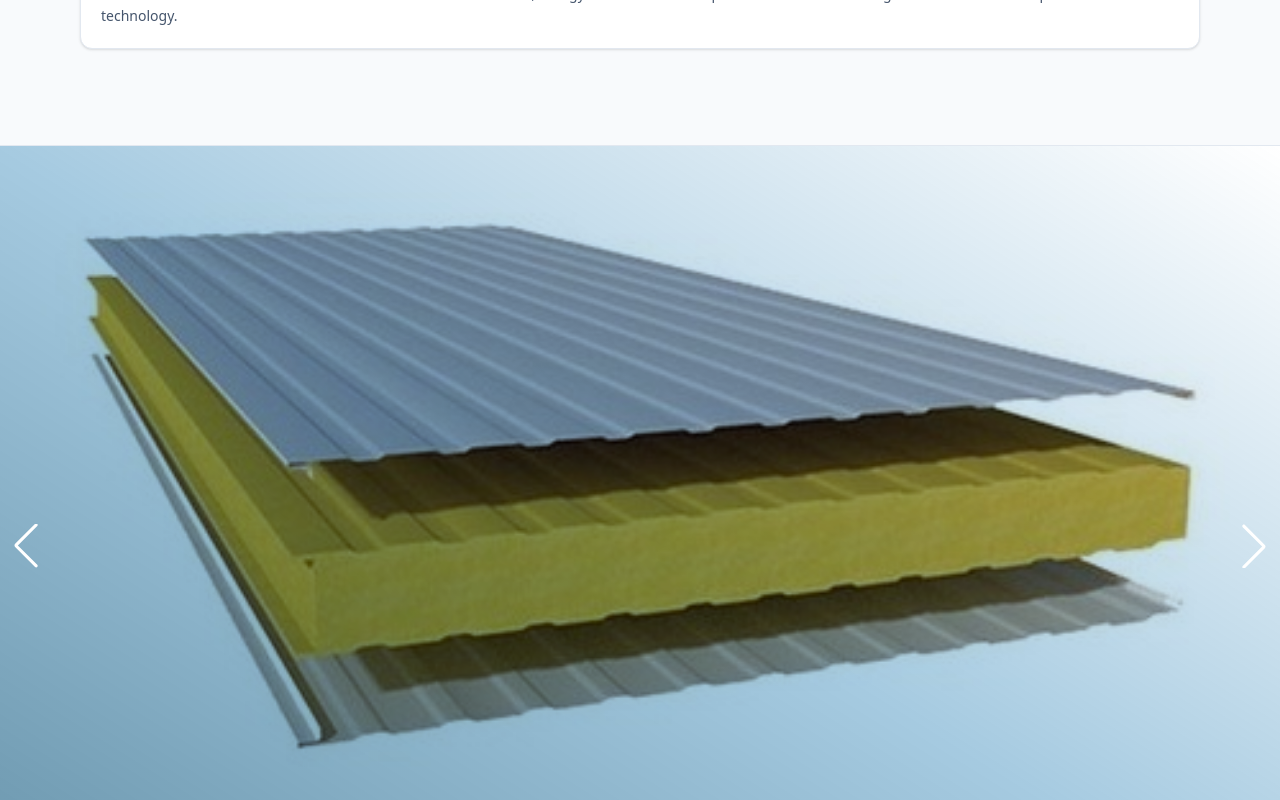
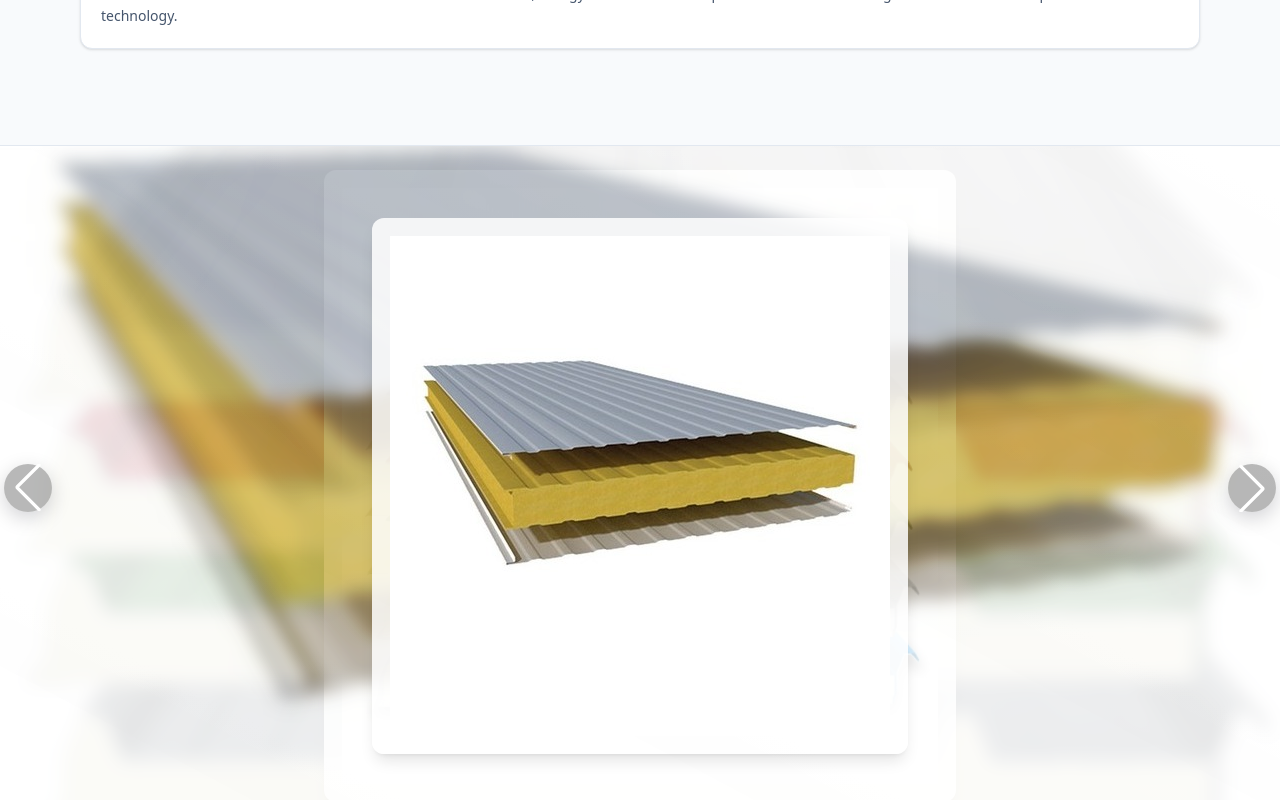
Before and after one commit to sarthaksarvaiya/skybee, a React (Vite) app: page / in a window 1280 px wide. Shown: the part 1940-2740 px from the top of the page. Built offline with nearby package versions, Linux system fonts and the light colour scheme.

Commit message:
Fix: make slider images full width and height on mobile using object-cover

```diff
--- a/src/components/Hero.jsx
+++ b/src/components/Hero.jsx
@@ -53,8 +53,8 @@ export default function Hero() {
     <section id="hero" className="relative">
       {/* Top full-viewport image slider — height = viewport minus navbar */}
       <div
-        className="w-full overflow-hidden"
-        style={{ height: `calc(100vh - ${NAV_HEIGHT}px)` }}
+        className="w-full overflow-hidden h-auto md:h-[calc(100vh-var(--nav-height))]"
+        style={{ "--nav-height": `${NAV_HEIGHT}px` }}
       >
         <Swiper
           modules={[Autoplay, EffectFade]}
@@ -71,10 +71,9 @@ export default function Hero() {
                   src={src}
                   alt={`hero-${idx}`}
                   loading="lazy"
-                  onLoad={() => setImageLoaded(true)}
-                  className="h-full w-full object-cover"
+                  className="h-full w-full object-contain md:object-cover"
                 />
-                <div className="absolute inset-0 bg-gradient-to-tr from-sky-900/55 via-sky-700/25 to-transparent mix-blend-multiply" />
+                <div className="absolute inset-0 bg-linear-to-tr from-sky-900/55 via-sky-700/25 to-transparent mix-blend-multiply" />
               </div>
             </SwiperSlide>
           ))}
--- a/src/components/Navbar.jsx
+++ b/src/components/Navbar.jsx
@@ -7,7 +7,7 @@ function Navbar() {
   const links = [
     { href: "/#hero", label: "Home" },
     { href: "/#about", label: "About" },
-    { href: "/#products", label: "products" },
+    { href: "/#product", label: "products" },
     { href: "/#contact", label: "Contact" },
   ];
 
--- a/src/components/Project.jsx
+++ b/src/components/Project.jsx
@@ -2,20 +2,21 @@ import React from "react";
 import { Swiper, SwiperSlide } from "swiper/react";
 import { Autoplay, EffectFade, Navigation } from "swiper/modules";
 
-// Swiper CSS
 import "swiper/css";
 import "swiper/css/effect-fade";
 import "swiper/css/navigation";
 
 import img1 from "../assets/product-1.jpg";
 import img2 from "../assets/product-2.jpg";
+import img3 from "../assets/product-3.jpg";
 import img4 from "../assets/product-4.jpg";
 
-const heroImages = [img1, img2, img4];
+const slides = [img1, img2, img3, img4];
 
-function Product() {
+export default function Product() {
   return (
-    <section id="product" className="w-screen h-screen">
+    <section id="product" className="w-full">
+      <div className="w-full">
         <Swiper
           modules={[Autoplay, EffectFade, Navigation]}
           effect="fade"
@@ -23,25 +24,91 @@ function Product() {
           autoplay={{ delay: 3500, disableOnInteraction: false }}
           navigation={true}
           speed={800}
-        className="w-full h-full"
+          className="w-full"
+          style={{
+            height: "60vh",
+            background: "linear-gradient(180deg,#f8fafc,#eef2f6)",
+          }}
         >
-        {heroImages.map((src, index) => (
-          <SwiperSlide key={index}>
-            <div className="relative w-screen h-screen">
+          {slides.map((src, i) => (
+            <SwiperSlide key={i}>
+              {/* Slide container: consistent height */}
+              <div className="w-full h-full relative flex items-center justify-center overflow-hidden">
+                {/* 1) Full-bleed blurred background (cover) to give consistent canvas */}
+                <div
+                  aria-hidden="true"
+                  className="absolute inset-0 transform-gpu scale-105 filter blur-sm opacity-80"
+                  style={{
+                    backgroundImage: `url(${src})`,
+                    backgroundSize: "cover",
+                    backgroundPosition: "center center",
+                    backgroundRepeat: "no-repeat",
+                  }}
+                />
+
+                {/* 2) Soft overlay to reduce contrast between bg and image */}
+                <div className="absolute inset-0 bg-gradient-to-tr from-white/10 to-white/20 mix-blend-overlay pointer-events-none" />
+
+                {/* 3) Centered image that preserves full content (no crop) */}
+                <div className="relative z-10 flex items-center justify-center p-6 w-full h-full">
                   <img
                     src={src}
-                alt="Bisbee insulated panel application"
-                className="w-full h-full object-cover"
+                    alt={`product-${i}`}
+                    loading="lazy"
+                    className="max-w-full max-h-full object-contain block mx-auto shadow-lg"
+                    style={{
+                      // optional subtle white card background for images with white canvas
+                      backgroundColor: "rgba(255,255,255,0.85)",
+                      padding: "18px",
+                      borderRadius: "12px",
+                    }}
                   />
-
-              {/* Optional gradient overlay */}
-              <div className="absolute inset-0 bg-gradient-to-tr from-sky-900/60 via-sky-700/35 to-transparent mix-blend-multiply" />
+                </div>
               </div>
             </SwiperSlide>
           ))}
         </Swiper>
+      </div>
+
+      <style>{`
+        /* responsive heights */
+        @media (min-width: 768px) {
+          .swiper { height: 70vh !important; }
+          .swiper .swiper-wrapper { height: 70vh !important; }
+          .swiper .swiper-slide > div { height: 70vh !important; }
+        }
+        @media (min-width: 1024px) {
+          .swiper { height: 85vh !important; }
+          .swiper .swiper-wrapper { height: 85vh !important; }
+          .swiper .swiper-slide > div { height: 85vh !important; }
+        }
+
+        /* nav arrow styling */
+        .swiper-button-prev,
+        .swiper-button-next {
+          color: rgba(255,255,255,0.95);
+          width: 48px;
+          height: 48px;
+          border-radius: 9999px;
+          background: rgba(0,0,0,0.28);
+          display: flex;
+          align-items: center;
+          justify-content: center;
+          box-shadow: 0 6px 20px rgba(2,6,23,0.18);
+        }
+        @media (min-width: 768px) {
+          .swiper-button-prev { left: 18px; }
+          .swiper-button-next { right: 18px; }
+        }
+        @media (min-width: 1024px) {
+          .swiper-button-prev { left: 36px; }
+          .swiper-button-next { right: 36px; }
+        }
+        .swiper-button-prev:after,
+        .swiper-button-next:after {
+          font-size: 18px;
+        }
+      `}</style>
     </section>
   );
 }
-
-export default Product;
```
Lines whose indentation alone changed are shown as unchanged.
